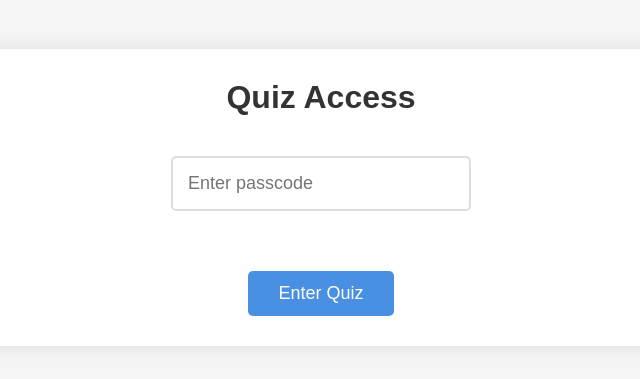
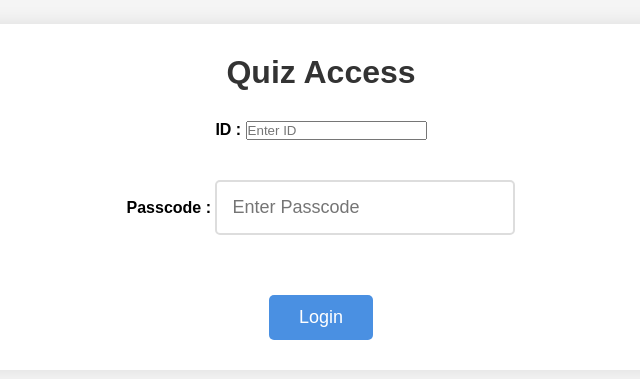
Before and after one commit to sobranus/hand-mcq-rtc, a React (Create React App) app in the folder rtc-frontend/: page / in a window 1280 px wide. Shown: the part 203-582 px from the top of the page, without its empty margins (319-959 px from the left). Built offline with nearby package versions, Linux system fonts and the light colour scheme; no server answers.

Commit message:
add id and align login page

```diff
--- a/rtc-frontend/src/components/LoginPage.js
+++ b/rtc-frontend/src/components/LoginPage.js
@@ -2,26 +2,39 @@ import React, { useState } from 'react';
 
 function LoginPage({ onLogin }) {
   const [passcode, setPasscode] = useState('');
+  const [userId, setUserId] = useState('');
 
   const handleSubmit = (e) => {
     e.preventDefault();
-    onLogin(passcode);
+    onLogin(passcode, userId);
   };
 
   return (
     <div className="container">
       <h1>Quiz Access</h1>
       <form onSubmit={handleSubmit}>
+        <div className="user_id-section">
+          <div className="invisible-spacer"></div>
+          <strong className="form-label">ID : </strong>
+          <input
+            type="text"
+            className="user_id-input"
+            placeholder="Enter ID"
+            value={userId}
+            onChange={(e) => setUserId(e.target.value)}
+          />
+        </div>
         <div className="passcode-section">
+          <strong className="form-label">Passcode : </strong>
           <input
             type="password"
             className="passcode-input"
-            placeholder="Enter passcode"
+            placeholder="Enter Passcode"
             value={passcode}
             onChange={(e) => setPasscode(e.target.value)}
           />
         </div>
-        <button type="submit" className="button">Enter Quiz</button>
+        <button type="submit" className="button">Login</button>
       </form>
     </div>
   );
```
